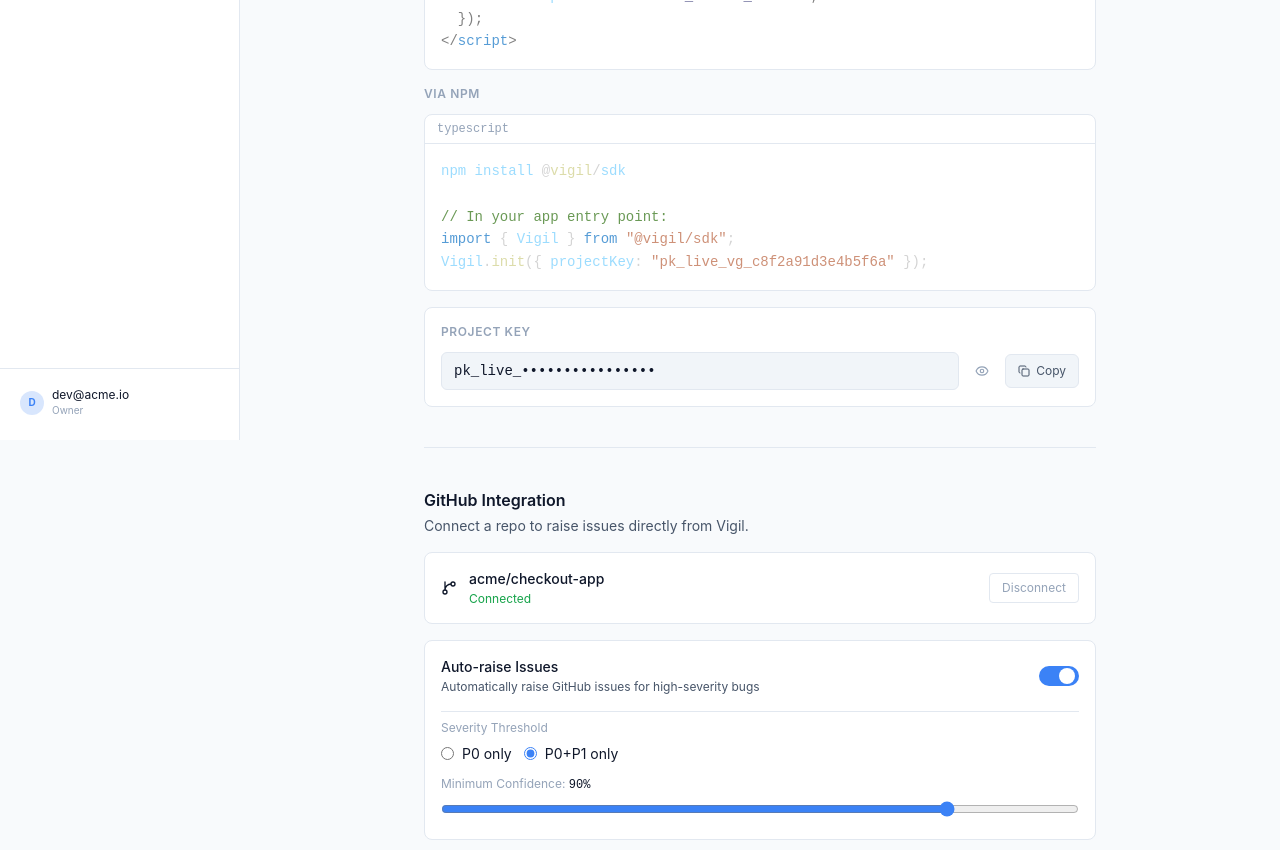
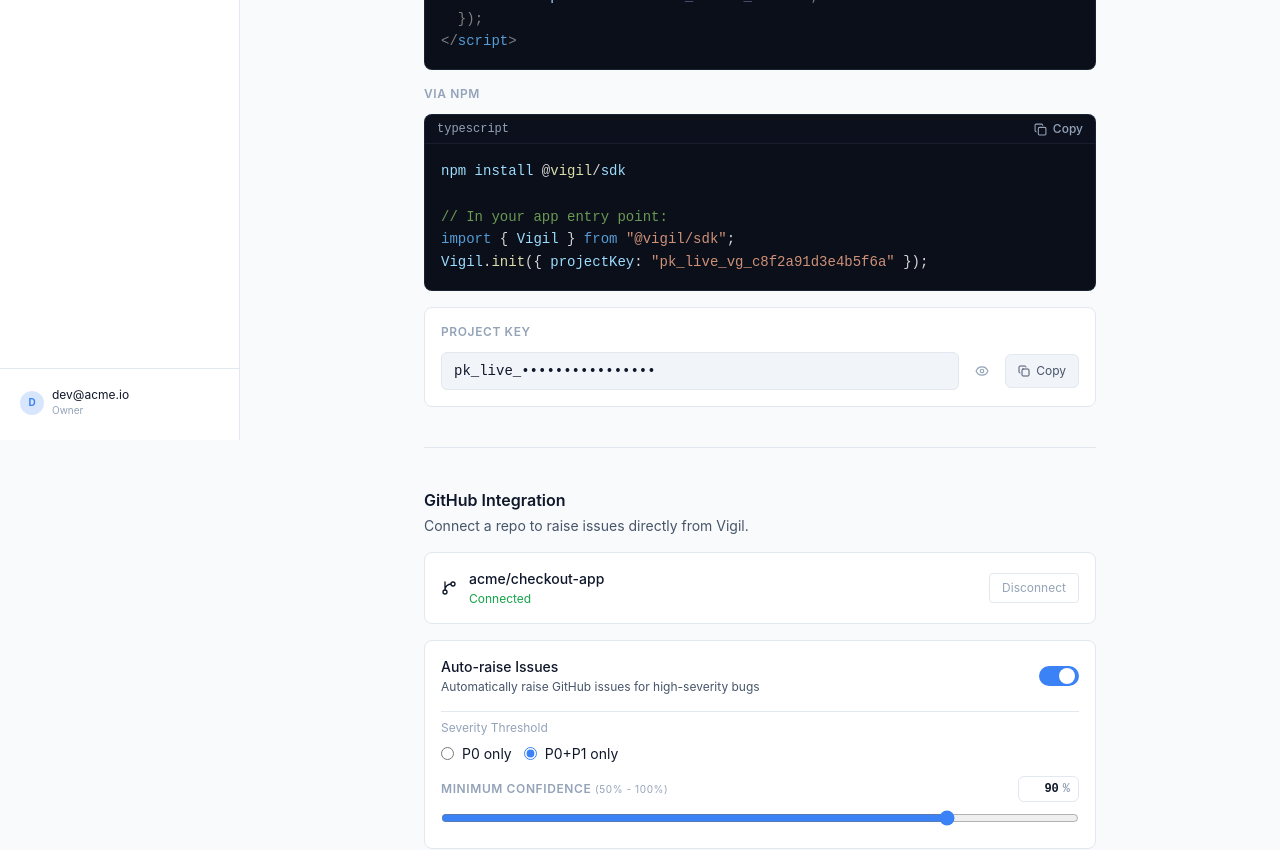
Before and after one commit to Psionic-labs/Vigil, a Next.js app in the folder apps/web/: page /settings in a window 1280 px wide. Shown: the part 360-1210 px from the top of the page. Built offline with nearby package versions, Linux system fonts and the light colour scheme.

Commit message:
refactor(settings): improved SDK code block and confidence inputs

```diff
--- a/apps/web/app/settings/page.tsx
+++ b/apps/web/app/settings/page.tsx
@@ -29,9 +29,10 @@ export default function SettingsPage() {
   const [aiComments, setAiComments] = useState(MOCK_PROJECT.github_comment_enabled);
   const [connected, setConnected] = useState(true);
   const [severity, setSeverity] = useState(MOCK_PROJECT.github_auto_raise_severity);
-  const [confidence, setConfidence] = useState(Math.round(MOCK_PROJECT.github_auto_raise_min_confidence * 100));
+  const [confidence, setConfidence] = useState<number | "">(Math.round(MOCK_PROJECT.github_auto_raise_min_confidence * 100));
   const [projectName, setProjectName] = useState(MOCK_PROJECT.name);
   const copyTimeoutRef = useRef<ReturnType<typeof setTimeout> | null>(null);
+  const confidenceInputRef = useRef<HTMLInputElement>(null);
 
   useEffect(() => {
     return () => {
@@ -184,12 +185,56 @@ export default function SettingsPage() {
                         </div>
                       </div>
                       <div className="space-y-2">
-                        <p className="text-xs text-text-3">Minimum Confidence: <span className="font-mono text-text-1">{confidence}%</span></p>
+                        <div className="flex items-center justify-between">
+                          <p className="text-xs text-text-3 font-semibold uppercase tracking-wider">
+                            Minimum Confidence <span className="text-[10px] text-text-3 font-normal normal-case">(50% - 100%)</span>
+                          </p>
+                          <div
+                            onClick={() => confidenceInputRef.current?.focus()}
+                            className="flex items-center gap-1 bg-surface border border-border rounded-md px-2 py-1 text-xs cursor-text"
+                          >
+                            <input
+                              ref={confidenceInputRef}
+                              type="text"
+                              inputMode="numeric"
+                              value={confidence}
+                              onFocus={(e) => e.target.select()}
+                              onDoubleClick={(e) => e.currentTarget.select()}
+                              onChange={(e) => {
+                                const val = e.target.value;
+                                if (val === "") {
+                                  setConfidence("" as any);
+                                  return;
+                                }
+                                if (/^\d+$/.test(val)) {
+                                  const num = Number(val);
+                                  if (num > 100) {
+                                    setConfidence(100);
+                                  } else if (val.length >= 2 && num < 50) {
+                                    setConfidence(50);
+                                  } else {
+                                    setConfidence(num);
+                                  }
+                                }
+                              }}
+                              onBlur={() => {
+                                const num = Number(confidence);
+                                if (isNaN(num) || num < 50 || confidence === "") {
+                                  setConfidence(50);
+                                } else if (num > 100) {
+                                  setConfidence(100);
+                                }
+                              }}
+                              className="w-8 text-right bg-transparent focus:outline-none font-mono font-semibold text-text-1 selection:bg-accent selection:text-white"
+                            />
+                            <span className="text-text-3 font-mono font-semibold select-none pointer-events-none">%</span>
+                          </div>
+                        </div>
                         <input
                           type="range"
                           min={50}
                           max={100}
-                          value={confidence}
+                          value={confidence === "" ? 50 : confidence}
                           onChange={(e) => setConfidence(Number(e.target.value))}
                           className="w-full accent-accent"
                         />
--- a/apps/web/components/shared/CodeBlock.tsx
+++ b/apps/web/components/shared/CodeBlock.tsx
@@ -3,7 +3,7 @@
 import { Highlight, themes, type Language } from "prism-react-renderer";
 import { Copy, Check } from "lucide-react";
 import { useEffect, useRef, useState } from "react";
-import { useToast } from "./Toast";
+import { useToast } from "@/components/shared/Toast";
 
 const LANGUAGE_ALIASES: Record<string, Language> = {
   html: "markup",
@@ -38,6 +38,7 @@ export function CodeBlock({ code, language = "typescript" }: { code: string; lan
   const highlightedLanguage = normalizeLanguage(language);
 
   useEffect(() => {
+    isMountedRef.current = true;
     return () => {
       isMountedRef.current = false;
       if (copyTimeoutRef.current) {
@@ -72,16 +73,25 @@ export function CodeBlock({ code, language = "typescript" }: { code: string; lan
   };
 
   return (
-    <div className="relative rounded-lg border border-border bg-surface overflow-hidden group">
-      <div className="flex items-center justify-between px-3 py-1.5 border-b border-border">
-        <span className="text-text-3 text-xs font-mono">{language}</span>
+    <div className="relative rounded-lg border border-slate-800/80 bg-[#0B0F19] overflow-hidden">
+      <div className="flex items-center justify-between px-3 py-1.5 border-b border-slate-800/60 bg-slate-900/20">
+        <span className="text-slate-400 text-xs font-mono">{language}</span>
         <button
           onClick={handleCopy}
           aria-label={copied ? "Copied" : "Copy code"}
-          className="text-text-3 hover:text-text-1 transition-colors opacity-0 group-hover:opacity-100 focus:opacity-100 focus-visible:opacity-100 focus-visible:outline focus-visible:outline-2 focus-visible:outline-offset-2 focus-visible:outline-accent"
+          className="text-slate-400 hover:text-slate-100 transition-colors focus-visible:outline focus-visible:outline-2 focus-visible:outline-offset-2 focus-visible:outline-accent flex items-center gap-1.5 text-xs font-medium"
         >
-          {copied ? <Check size={14} /> : <Copy size={14} />}
-          <span className="sr-only">{copied ? "Copied" : "Copy code"}</span>
+          {copied ? (
+            <>
+              <Check size={13} className="text-success" />
+              <span className="text-success">Copied</span>
+            </>
+          ) : (
+            <>
+              <Copy size={13} />
+              <span>Copy</span>
+            </>
+          )}
         </button>
       </div>
       <Highlight theme={themes.vsDark} code={code.trim()} language={highlightedLanguage}>
```
